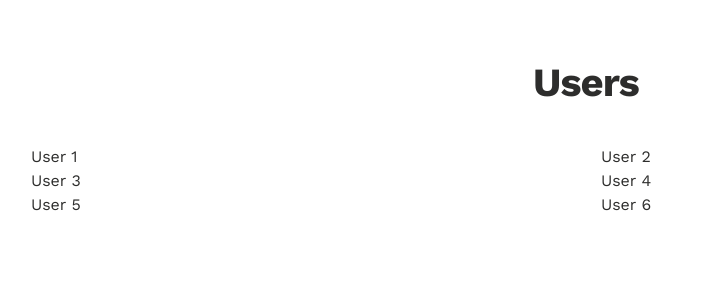
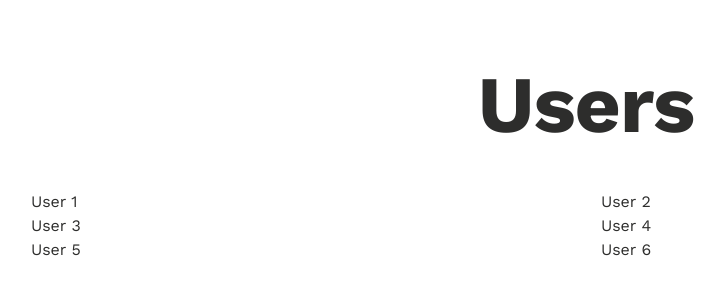
Before and after one commit to Diegopariza/vue-cli-example, a Vue app: page / in a window 1280 px wide. Shown: the top 300 px of the page, without its empty margins (54-779 px from the left). Built offline with nearby package versions, Linux system fonts and the light colour scheme.

Commit message:
Update users heading styles

```diff
--- a/src/components/Users.vue
+++ b/src/components/Users.vue
@@ -33,6 +33,14 @@ export default {
 			letter-spacing: -1px;
 			text-align: center;
 			margin-bottom: 40px;
+
+			@media (min-width: 576px) {
+				font-size: 64px;
+			}
+
+			@media (min-width: 992px) {
+				font-size: 80px;
+			}
 		}
 	}
 </style>
```
